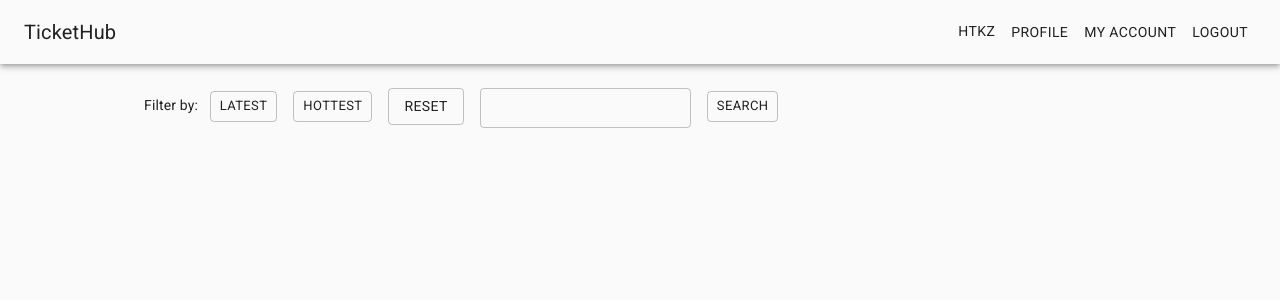
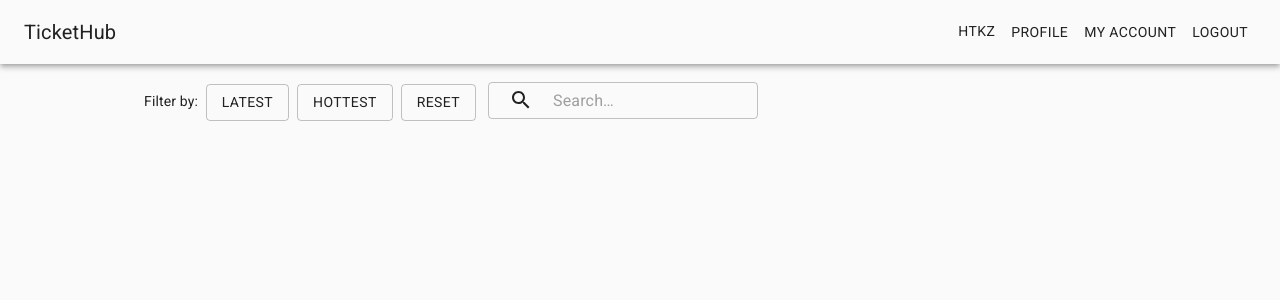
Before and after one commit to htkz/TicketHub, a React (Create React App) app: page /visitor in a window 1280 px wide. Shown: the top 300 px of the page. Built offline with nearby package versions, Linux system fonts and the light colour scheme.

Commit message:
Update css style of filterBar

```diff
--- a/src/App.js
+++ b/src/App.js
@@ -17,7 +17,7 @@ function App() {
                 <Route path='/signup' exact component={Signup} />
                 <Route path='/main' exact component={Main} />
                 <Route path='/visitor' exact component={Visitor} />
-                <Route path="/user" exact component={UserInfo} />
+                <Route path='/user' exact component={UserInfo} />
                 <Route path='/' exact render={() => <p>Welcome!</p>} />
                 <Route path='/' render={() => <p>Error: Page not found!</p>} />
             </Switch>
--- a/src/components/FilterBar/FilterBar.js
+++ b/src/components/FilterBar/FilterBar.js
@@ -1,12 +1,13 @@
 import React from 'react';
 import Button from '@material-ui/core/Button';
 import TextField from '@material-ui/core/TextField';
+import SearchBar from './SearchBar/SearchBar';
 
 import { makeStyles } from '@material-ui/core/styles';
 
 const useStyles = makeStyles((theme) => ({
     margin: {
-        margin: theme.spacing(1),
+        margin: theme.spacing(0.5),
     },
     Container: {
         margin: theme.spacing(2),
@@ -19,19 +20,24 @@ const FilterBar = () => {
     return (
         <div className={classes.Container}>
             <span>Filter by: </span>
-            <Button variant='outlined' size='small' className={classes.margin}>
+            <Button variant='outlined' size='medium' className={classes.margin}>
                 Latest
             </Button>
-            <Button variant='outlined' size='small' className={classes.margin}>
+            <Button variant='outlined' size='medium' className={classes.margin}>
                 Hottest
             </Button>
             <Button variant='outlined' size='medium' className={classes.margin}>
                 Reset
             </Button>
-            <TextField variant='outlined' size='small' className={classes.margin} />
+            <SearchBar />
+            {/* <TextField
+                variant='outlined'
+                size='small'
+                className={classes.margin}
+            />
             <Button variant='outlined' size='small' className={classes.margin}>
                 Search
-            </Button>
+            </Button> */}
         </div>
     );
 };
--- /dev/null
+++ b/src/components/FilterBar/SearchBar/SearchBar.js
@@ -0,0 +1,79 @@
+import React from 'react';
+import { makeStyles } from '@material-ui/core/styles';
+import AppBar from '@material-ui/core/AppBar';
+import InputBase from '@material-ui/core/InputBase';
+import SearchIcon from '@material-ui/icons/Search';
+
+const useStyles = makeStyles((theme) => ({
+    container: {
+        display: 'inline-block',
+        margin: theme.spacing(0, 1),
+    },
+    search: {
+        position: 'relative',
+        borderRadius: theme.shape.borderRadius,
+        backgroundColor: 'transparent',
+        marginRight: theme.spacing(2),
+        marginLeft: 0,
+        width: '100%',
+        [theme.breakpoints.up('sm')]: {
+            marginLeft: theme.spacing(2),
+            width: 'auto',
+        },
+    },
+    searchIcon: {
+        padding: theme.spacing(0, 0.5),
+        height: '100%',
+        position: 'absolute',
+        pointerEvents: 'none',
+        display: 'flex',
+        alignItems: 'center',
+        justifyContent: 'center',
+    },
+    inputRoot: {
+        color: 'inherit',
+    },
+    inputInput: {
+        padding: theme.spacing(1, 1, 1, 0),
+        paddingLeft: `calc(1em + ${theme.spacing(4)}px)`,
+        transition: theme.transitions.create('width'),
+        width: '100%',
+        [theme.breakpoints.up('md')]: {
+            width: '20ch',
+        },
+    },
+    flat: {
+        boxShadow: 'none',
+        border: '1px solid rgba(0, 0, 0, 0.23)',
+        borderRadius: theme.shape.borderRadius,
+    },
+}));
+
+export default function PrimarySearchAppBar() {
+    const classes = useStyles();
+
+    return (
+        <div className={classes.container}>
+            <AppBar
+                position='static'
+                color='transparent'
+                boxShadow={0}
+                className={classes.flat}
+            >
+                <div className={classes.search}>
+                    <div className={classes.searchIcon}>
+                        <SearchIcon />
+                    </div>
+                    <InputBase
+                        placeholder='Search…'
+                        classes={{
+                            root: classes.inputRoot,
+                            input: classes.inputInput,
+                        }}
+                        inputProps={{ 'aria-label': 'search' }}
+                    />
+                </div>
+            </AppBar>
+        </div>
+    );
+}
```
